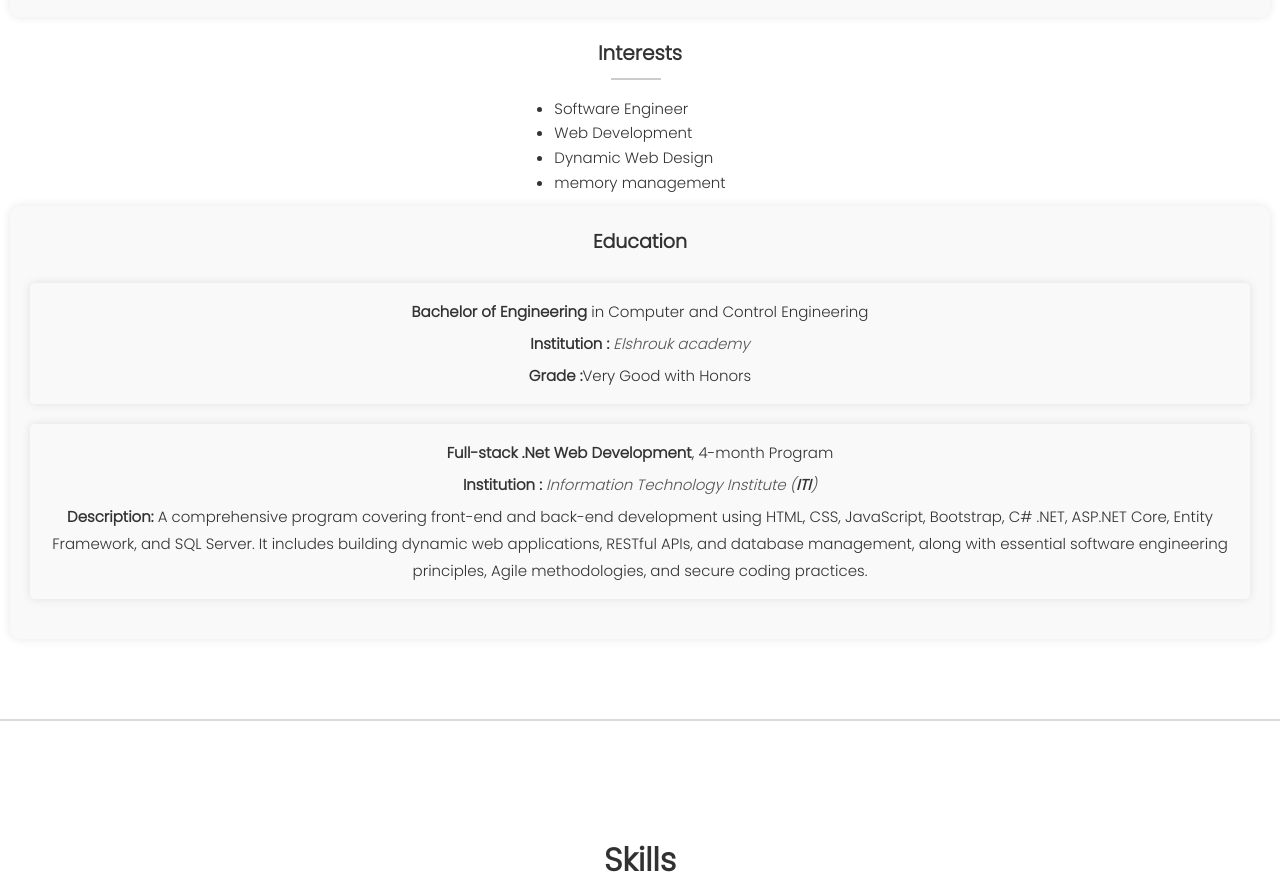
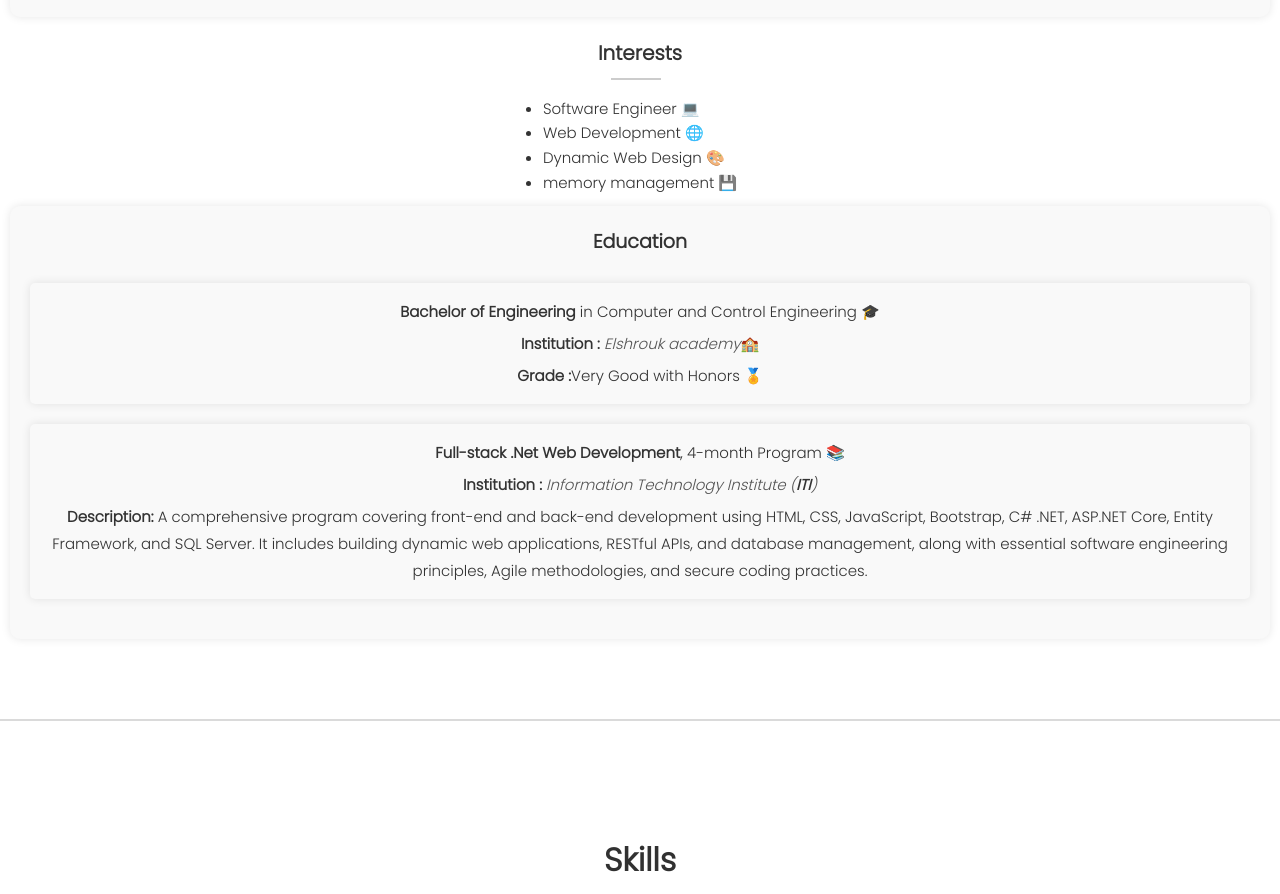
Before and after one commit to Mohamedmahdy404/Mahdy-Portfolio, a plain HTML site: page index.html in a window 1280 px wide. Shown: the part 1427-2321 px from the top of the page. Drawn offline with nearby package versions, Linux system fonts and the light colour scheme.

Commit message:
Update index.html to add emojis

```diff
--- a/index.html
+++ b/index.html
@@ -128,10 +128,10 @@
                     <h2>Interests</h2>
                     <br />
                     <ul style="font-size: 1.5rem;">
-                        <li>Software Engineer</li>
-                        <li>Web Development</li>
-                        <li>Dynamic Web Design</li>
-                        <li>memory management</li>
+                        <li>Software Engineer 💻</li>
+                        <li>Web Development 🌐</li>
+                        <li>Dynamic Web Design 🎨</li>
+                        <li>memory management 💾</li>
                     </ul>
                 </div>
 
@@ -140,12 +140,12 @@
                         <h2 style="font-size: 1.9rem;">Education</h2>
                         <br />
                         <li style="font-size: 1.5rem;">
-                            <p><b> Bachelor of Engineering </b> in Computer and Control Engineering </p>
-                            <p><b>Institution :</b><i> Elshrouk academy</i></p>
-                            <p><b>Grade :</b>Very Good with Honors </p>
+                            <p><b> Bachelor of Engineering </b> in Computer and Control Engineering 🎓</p>
+                            <p><b>Institution :</b><i> Elshrouk academy</i>🏫</p>
+                            <p><b>Grade :</b>Very Good with Honors 🏅</p>
                         </li>
                         <li style="font-size: 1.5rem;">
-                            <p>  <b>Full-stack .Net Web Development</b>, 4-month Program </p>
+                            <p>  <b>Full-stack .Net Web Development</b>, 4-month Program 📚</p>
                             <p><b>Institution :</b><i> Information Technology Institute (<b>ITI</b>)</i></p>
                             <p>
                                 <b>Description:</b> A comprehensive program covering front-end and back-end development using HTML, CSS, JavaScript, Bootstrap, C# .NET, ASP.NET Core, Entity Framework, and SQL Server. It includes building dynamic web applications, RESTful APIs, and database management, along with essential software engineering principles, Agile methodologies, and secure coding practices.<br />
```
